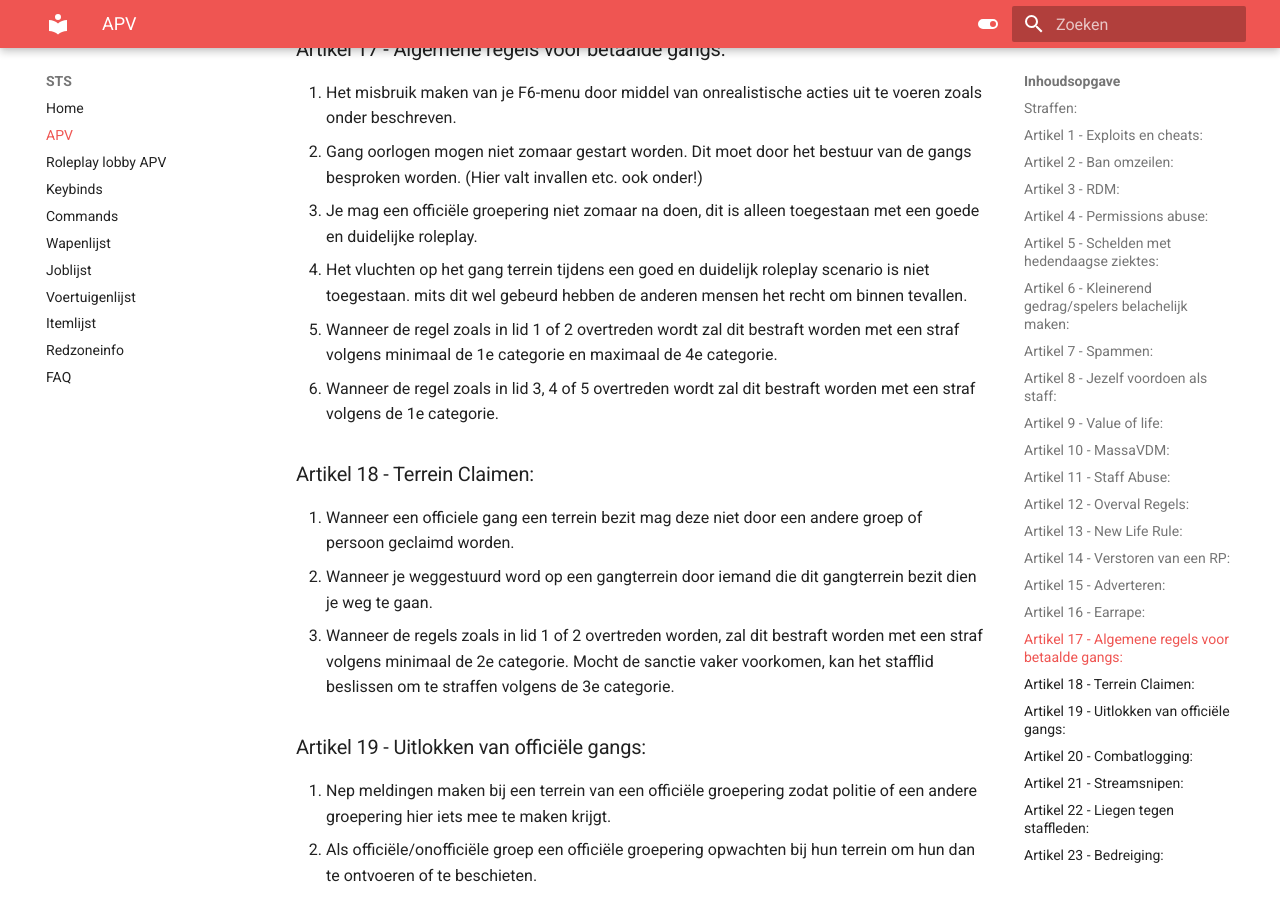
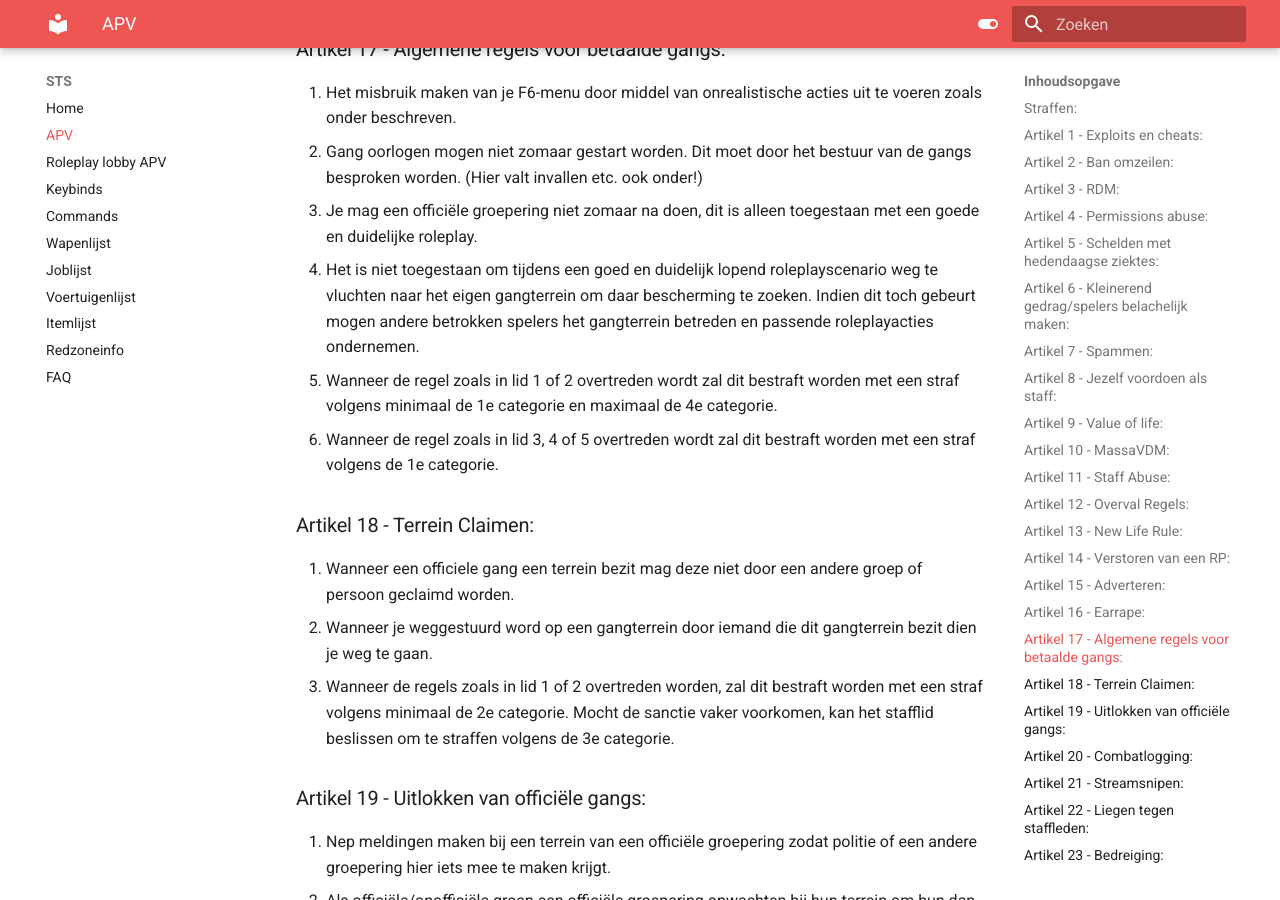
Before and after one commit to Welseyy/STSAPV, an MkDocs documentation site: the page built from docs/apv.md, in a window 1280 px wide and 900 px high, scrolled down 4452 px. Built offline with MkDocs 1.6.1 and Material for MkDocs 9.7.7, drawn with Linux system fonts in a browser that asks for light colours.

Commit message:
Update apv.md

```diff
--- a/docs/apv.md
+++ b/docs/apv.md
@@ -105,8 +105,7 @@
 1. Het misbruik maken van je F6-menu door middel van onrealistische acties uit te voeren zoals onder beschreven.
 2. Gang oorlogen mogen niet zomaar gestart worden. Dit moet door het bestuur van de gangs besproken worden. (Hier valt invallen etc. ook onder!)
 3. Je mag een officiële groepering niet zomaar na doen, dit is alleen toegestaan met een goede en duidelijke roleplay.
-4. Het vluchten op het gang terrein tijdens een goed en duidelijk roleplay scenario is niet toegestaan. mits dit wel gebeurd hebben de
-   anderen mensen het recht om binnen tevallen.
+4. Het is niet toegestaan om tijdens een goed en duidelijk lopend roleplayscenario weg te vluchten naar het eigen gangterrein om daar bescherming te zoeken. Indien dit toch gebeurt mogen andere betrokken spelers het gangterrein betreden en passende roleplayacties ondernemen.
 5. Wanneer de regel zoals in lid 1 of 2 overtreden wordt zal dit bestraft worden met een straf volgens minimaal de 1e categorie en maximaal de 4e categorie.
 6. Wanneer de regel zoals in lid 3, 4 of 5 overtreden wordt zal dit bestraft worden met een straf volgens de 1e categorie.
 
```
